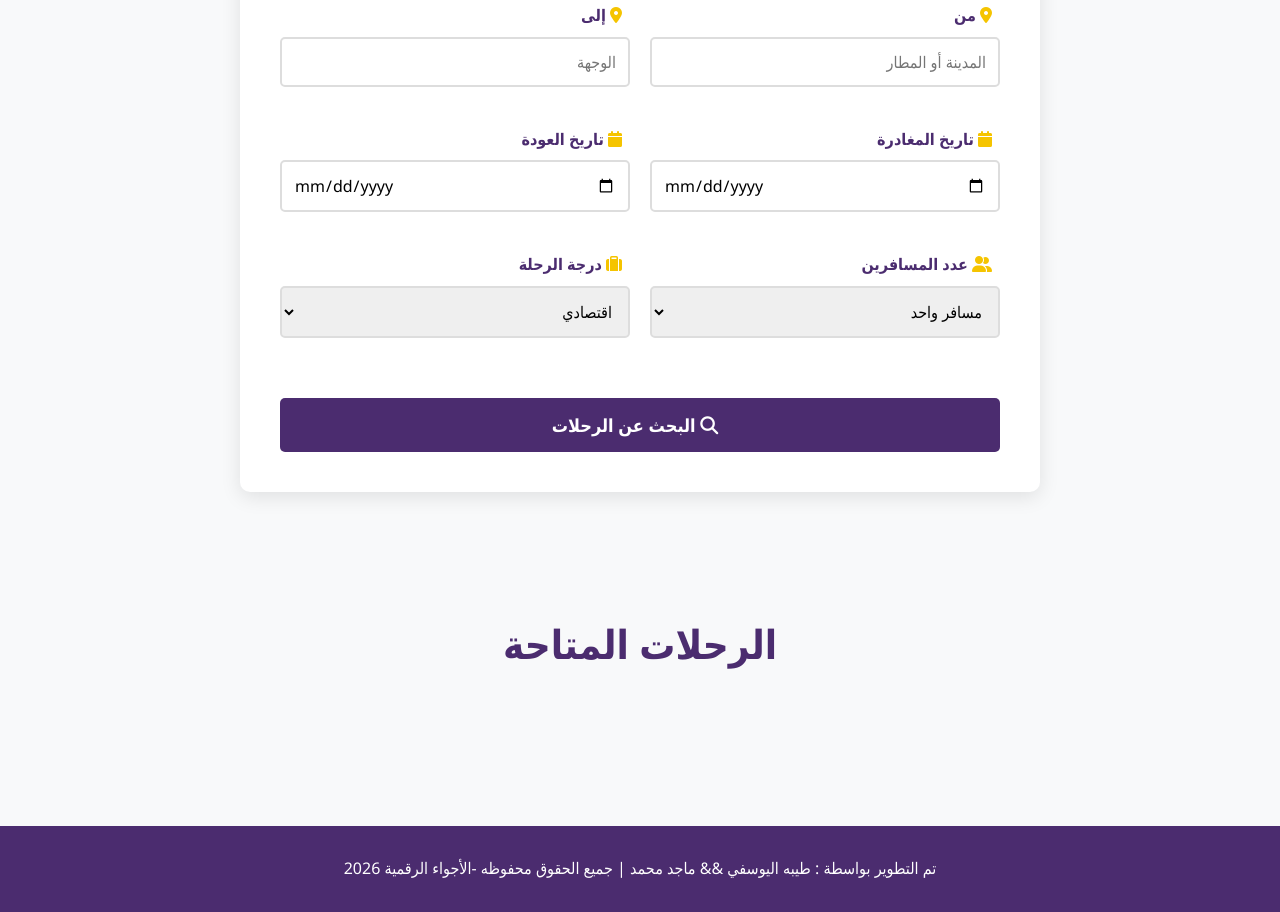
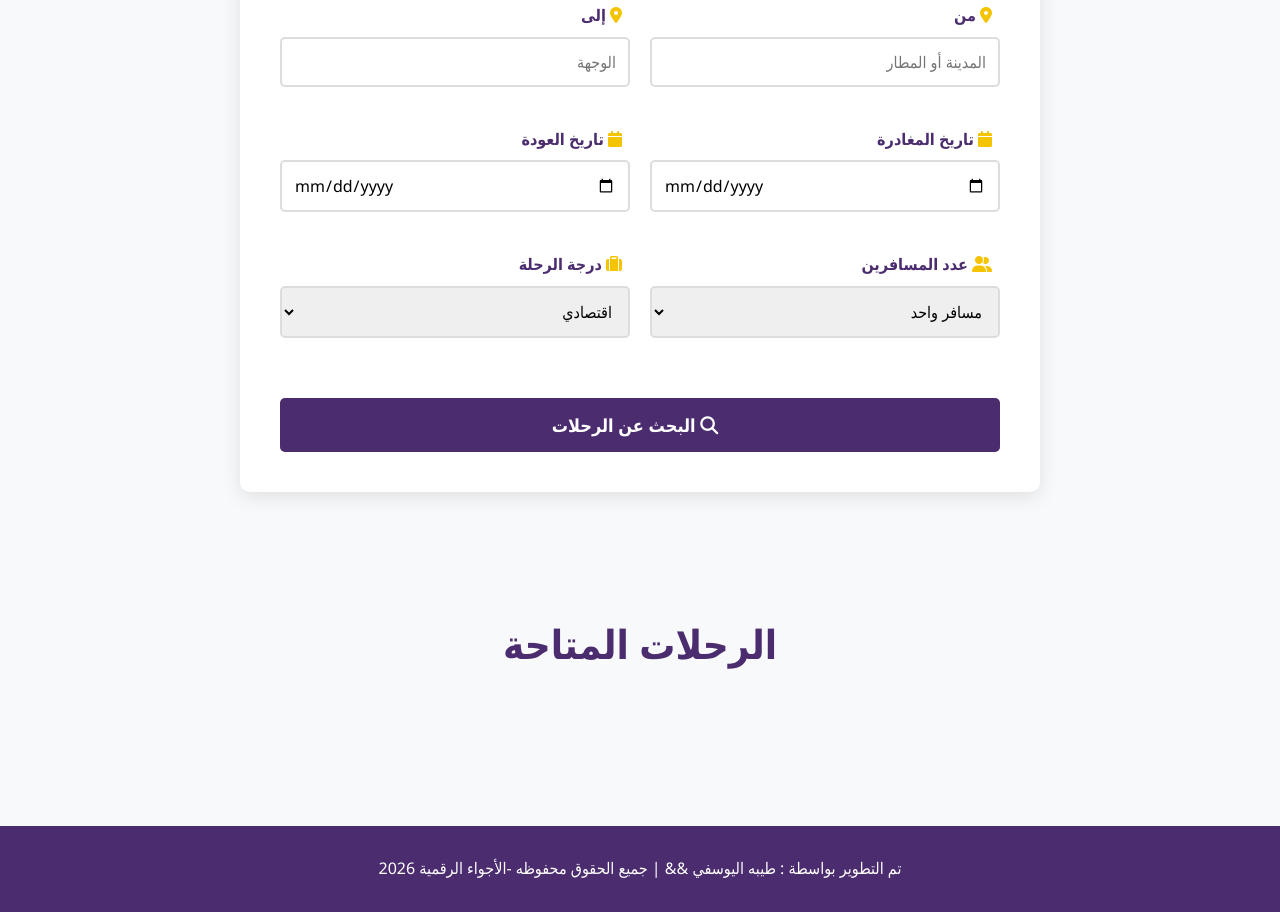
Before and after one commit to Taibaalyosfe/Digital-Skies, a plain HTML site: page Booking.html in a window 1280 px wide. Shown: the part 516-1428 px from the top of the page. Drawn offline with Linux system fonts and the light colour scheme.

Commit message:
Remove 'ماجد محمد' from footer credits

```diff
--- a/Booking.html
+++ b/Booking.html
@@ -119,7 +119,7 @@
 
 <!-- الفوتر -->
 <footer class="footer">
- <p> تم التطوير بواسطة : طيبه اليوسفي && ماجد محمد | جميع الحقوق محفوظه -الأجواء الرقمية 2026 </p>
+ <p> تم التطوير بواسطة : طيبه اليوسفي && | جميع الحقوق محفوظه -الأجواء الرقمية 2026 </p>
 
 </body>
 </html>
```
